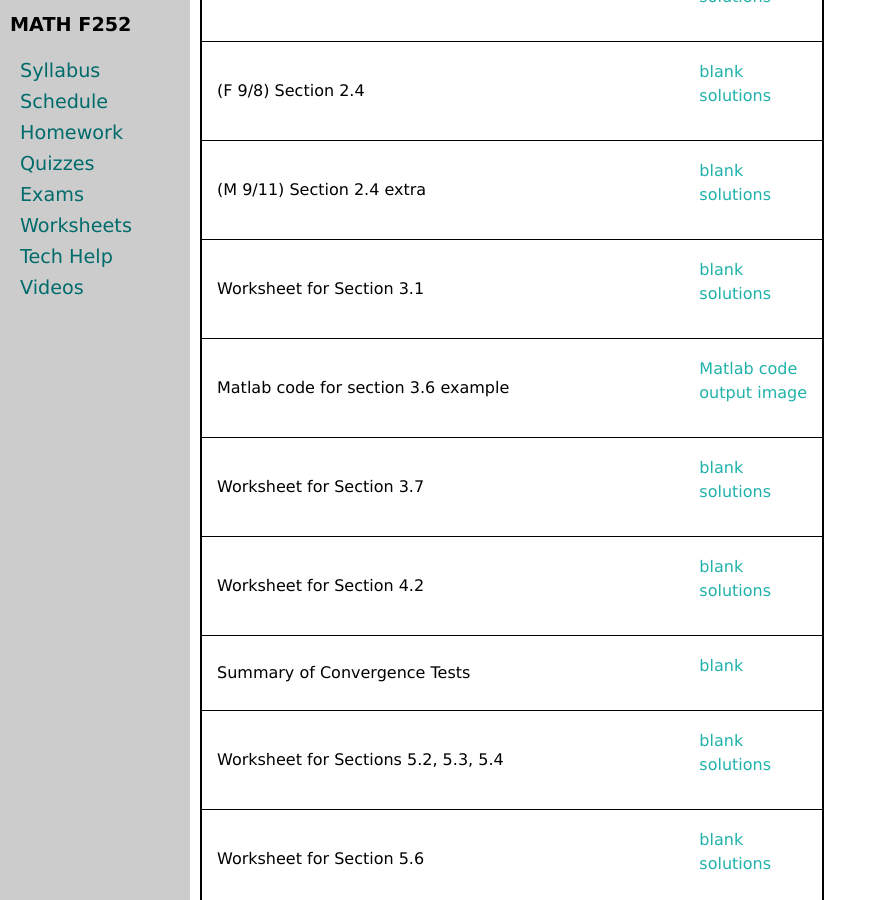
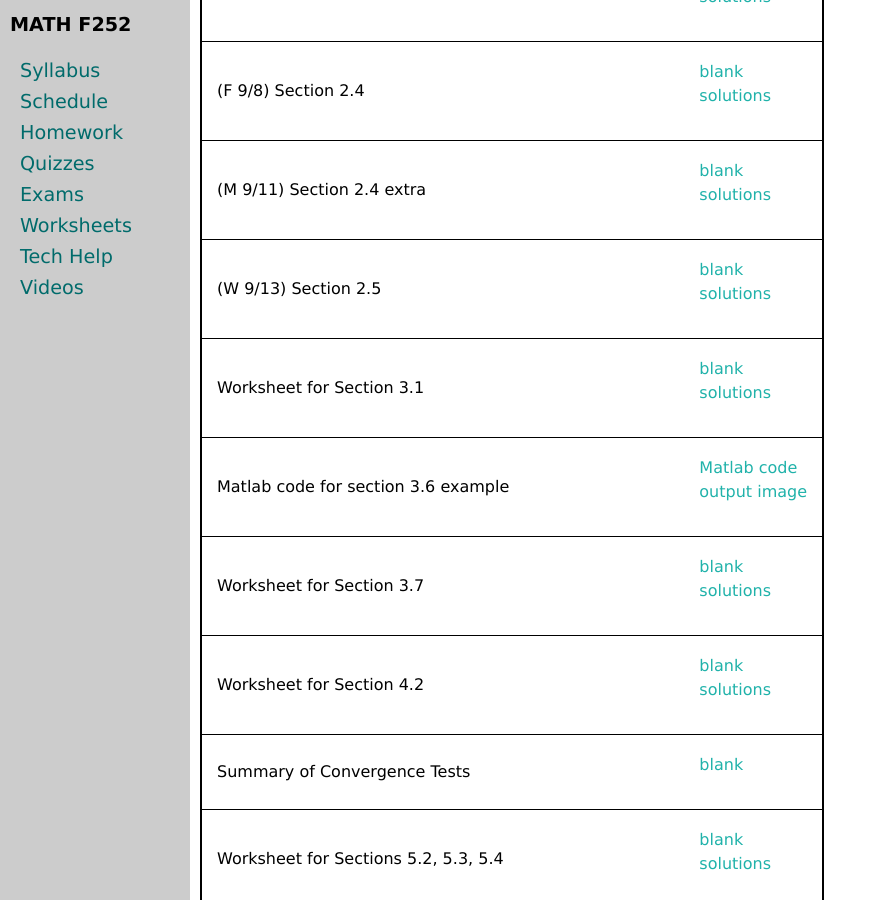
Before and after one commit to uaf-math/calc2, a Jekyll site: the page built from worksheets.md, in a window 1280 px wide and 900 px high, scrolled down 879 px. Shown: the whole window, without its empty margins (0-876 px from the left). Built offline with Jekyll 4.4.1, drawn with Linux system fonts in a browser that asks for light colours.

Commit message:
Update worksheets.yml

```diff
--- a/_data/worksheets.yml
+++ b/_data/worksheets.yml
@@ -28,6 +28,9 @@ worksheets:
 - name: (M 9/11) Section 2.4 extra
   blank: M252-2-4-a.pdf
   solutions: M252-2-4-a-s.pdf
+- name: (W 9/13) Section 2.5
+  blank: M252-2-5.pdf
+  solutions: M252-2-5-s.pdf
 - name: Worksheet for Section 3.1
   blank: 3p1.pdf
   solutions: 3p1solns.pdf
```
